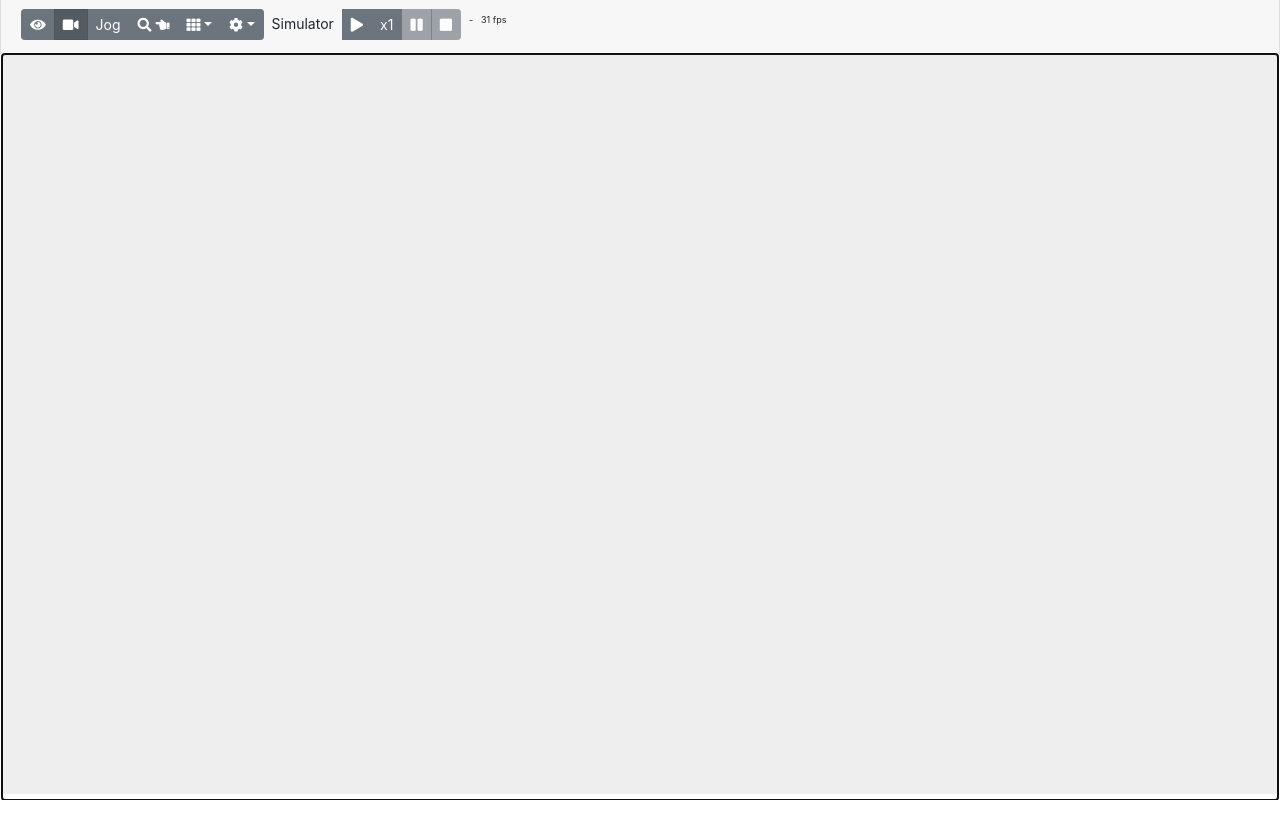
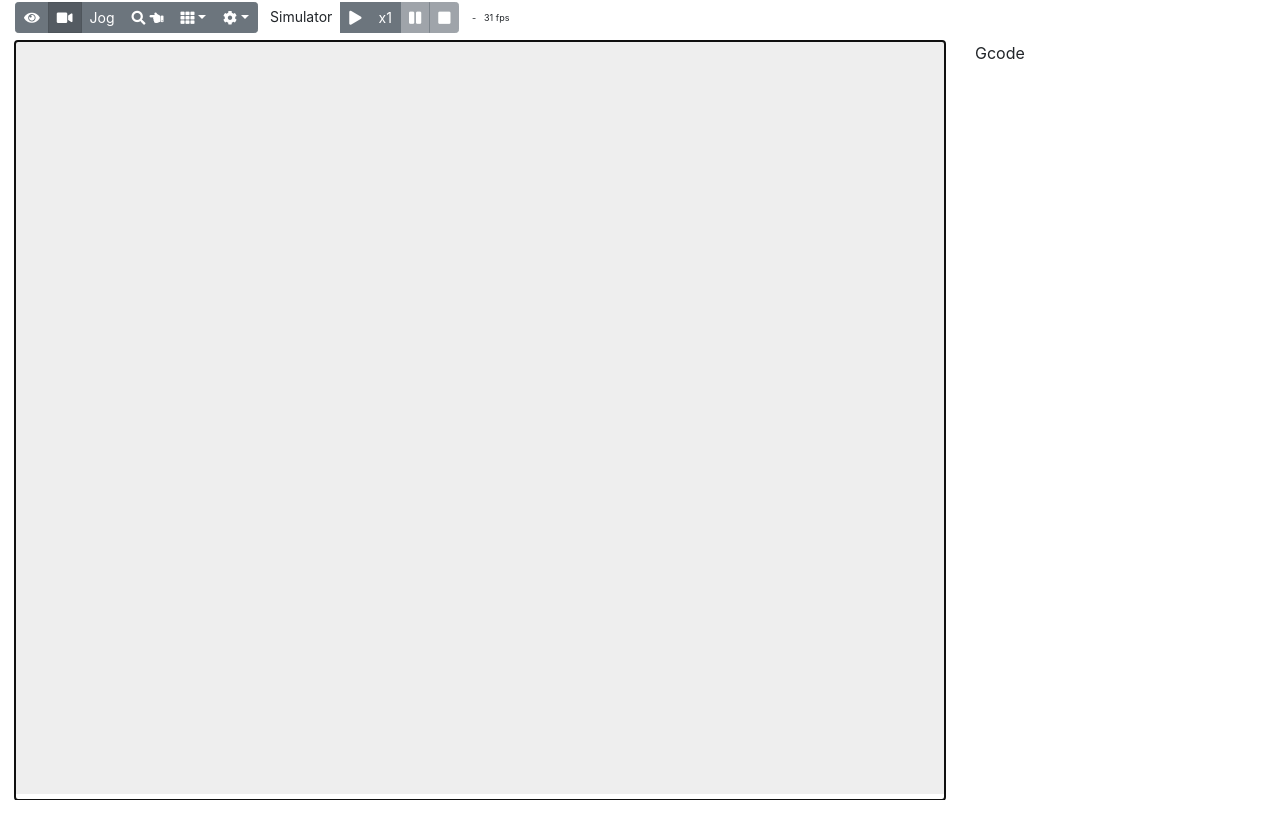
Before and after one commit to gorangrubic/GCodeToolsNet, a website: page wwwroot/index.html in a window 1280 px wide. Before the commit the page ends 800 px from the top, so only its background shows below. Drawn offline with Linux system fonts and the light colour scheme; no server answers.

Commit message:
added column for gcode

```diff
--- a/wwwroot/index.html
+++ b/wwwroot/index.html
@@ -40,13 +40,17 @@
             display: block;
             visibility: hidden;
         }
+
+        .flex-fill {
+            flex: 1;
+        }
     </style>
 </head>
 
 <body>
-    <div id="widget-3dviewer" class="card h-100 w-100 float-left">
-        <div class="card-header">
-            <div class="btn-toolbar float-left" role="toolbar">
+    <div id="widget-3dviewer" class="container-fluid d-flex h-100 flex-column">
+        <div class="row flex-shrink-0 pb-2 pt-2">
+            <div class="col float-left" role="toolbar">
                 <div class="btn-group" role="group" data-style="padding-right:6px;">
                     <button type="button" class="btn btn-sm btn-secondary widget-3d-menu-viewextents" data-container="body"
                         data-toggle="popover" data-placement="auto" data-content="View extents of GCode object"
@@ -130,20 +134,21 @@
                     <div class="widget-3dviewer-coordinates pl-2"></div>
                 </div>
             </div>
-            <!-- <span class="card-title" style="padding-right:10px;" data-toggle="popover" data-trigger="hover"
-                data-placement="auto" data-content="">3D&nbsp;Viewer</span>
-            <div style="bottom:-18px;left:0px;border:0px solid red;line-height:10px;" class="widget-3dviewer-panzoom-indicator">Pan:
-                Right-Click Drag, Zoom: Mousewheel/Touchpad Scroll, Orbit: Mouse/Touch Drag</div> -->
         </div>
-        <div id="widget-3dviewer-body" class="card h-100 card-body p-0 m-0">
+        <div id="widget-3dviewer-body" class="row flex-fill">
+            <div class="col-9">
                 <!-- WebGL rendering area -->
                 <div id="widget-3dviewer-renderArea" tabindex="1" class="h-100">
                     <div class="youhavenowebgl hidden" style="width:100%;height:100%;color:white;position:absolute;top:0;left:0;">
                         You appear to not have WebGL support or WebGL has crashed. The 3D Viewer can't be used without
                         WebGL.</div>
-                <div class="data-details hidden">Drag and Drop Gcode Here...</div>
                 </div>
-            <div class="widget-3dviewer-inspect card hidden">
+            </div>
+            <div class="col-3">Gcode</div>
+        </div>
+    </div>
+
+    <div class="widget-3dviewer-inspect hidden">
         <table class="table table-bordered table-striped table-sm">
             <tbody>
                 <tr>
@@ -184,14 +189,12 @@
                 </tr>
             </tbody>
         </table>
-
     </div>
     <div id="warningArea">
         <div class="alert alert-warning alert-dismissable hidden">
             <button type="button" class="close" data-dismiss="alert" aria-hidden="true">&times;</button>G2/G3
             arcs only rendered as straight lines. They are yellow to show where actual positioning in your CNC
             will differ from 3D rendering. If anyone wants to fork and fix arcs, feel free.</div>
-            </div>
     </div>
     </div>
 
```
Lines whose indentation alone changed are shown as unchanged.
